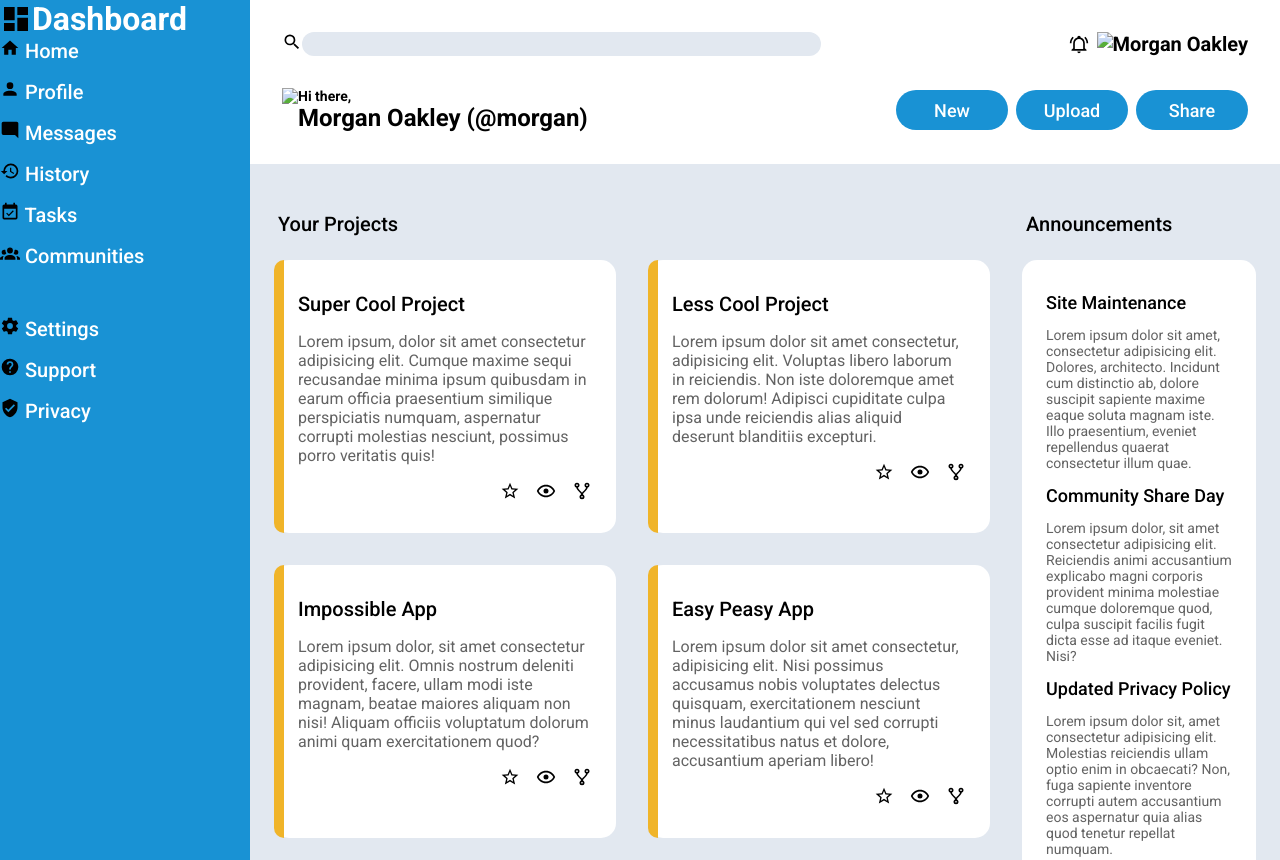
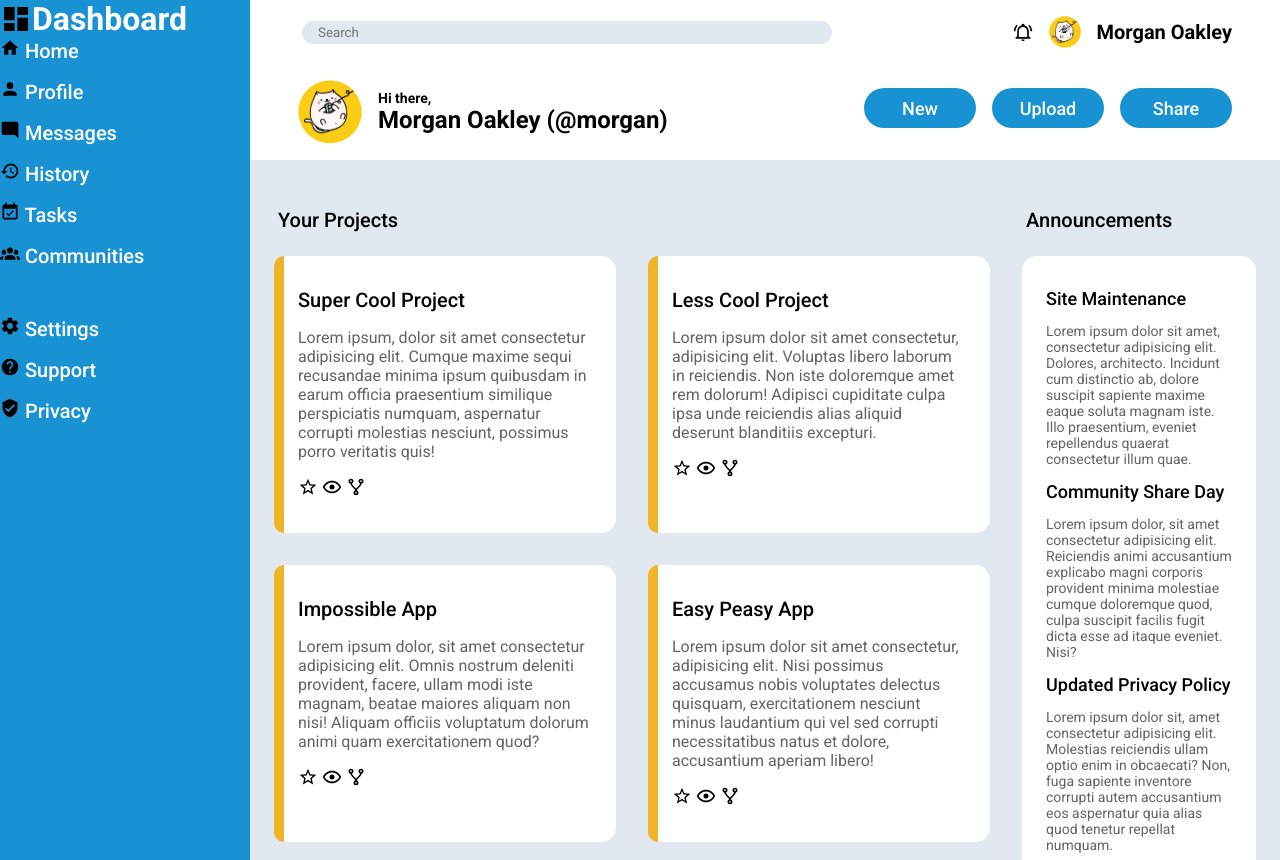
Before and after one commit to c-auri/top-dashboard, a website built with Parcel: page src/index.html in a window 1280 px wide. Shown: the top 860 px of the page. Built offline with nearby package versions, Linux system fonts and the light colour scheme.

Commit message:
Style secondary-header

```diff
--- a/src/index.html
+++ b/src/index.html
@@ -87,34 +87,29 @@
 
     <header class="secondary-header">
 
-        <div>
+        <form action="" class="secondary-header__search">
+            <label for="search-bar"><img src="svg/magnify.svg" alt="Search" class="icon"></label>
+            <input type="text" name="search" id="search-bar" class="secondary-header__search-bar" placeholder="Search">
+        </form>
 
-            <form action="" class="search">
-                <label for="search"><img src="svg/magnify.svg" alt="Search" class="icon icon--small"></label>
-                <input type="text" name="search" id="search-bar">
-            </form>
-
+        <div class="secondary-header__controls">
             <img src="svg/bell-ring-outline.svg" alt="Notifications" class="icon icon--small">
-
             <a href="#" class="user">
-                <img src="#" class="icon">
-                <span class="fs-600 fw-600">Morgan&nbsp;Oakley</span>
+                <img src="./img/oakley.png" class="avatar">
+                <span class="user__name fs-600 fw-600">Morgan&nbsp;Oakley</span>
             </a>
-
         </div>
 
-        <div>
+        <a href="#" class="secondary-header__greeting">
+            <img src="./img/oakley.png" class="avatar avatar--large">
+            <span class="fs-300 fw-600">Hi there,</span>
+            <span class="fs-700 fw-600"><span class="user__name">Morgan&nbsp;Oakley</span><span class="user__handle user__handle--brackets">morgan</span></span>
+        </a>
 
-            <a href="#" class="user user--large">
-                <img src="#" class="icon icon--large">
-                <span class="fs-300 fw-600">Hi there,</span>
-                <span class="fs-700 fw-600"><span class="user__name">Morgan&nbsp;Oakley</span><span class="user__handle user__handle--brackets">morgan</span></span>
-            </a>
-
+        <div class="secondary-header__buttons">
             <button class="secondary-header__button">New</button>
             <button class="secondary-header__button">Upload</button>
             <button class="secondary-header__button">Share</button>
-
         </div>
 
     </header>
--- a/src/scss/components.scss
+++ b/src/scss/components.scss
@@ -36,15 +36,20 @@ button {
     }
 }
 
-#search-bar {
-    margin-right: 15rem;
+.secondary-header {
+    label {
+        cursor: pointer;
+    }
+
+    &__search-bar {
         padding: .25rem 1rem;
         border: 0;
         border-radius: 15px;
-    flex: 1;
+        color: var(--clr-dark-gray);
         background-color: var(--clr-light-gray);
 
         &:focus {
             outline: none;
         }
     }
+}
--- a/src/scss/layout.scss
+++ b/src/scss/layout.scss
@@ -13,11 +13,7 @@ main,
 
 .primary-header,
 .primary-header__heading,
-.primary-nav__group,
-.secondary-header > div,
-.search,
-.user,
-.project__buttons {
+.primary-nav__group {
     display: flex;
 }
 
@@ -41,32 +37,76 @@ main,
 }
 
 .secondary-header {
-    padding: 1rem 2rem;
+    padding: 1rem clamp(1rem, 5vw, 3rem);
+    display: grid;
+    grid-template-columns: 1fr auto;
+    align-items: center;
+    gap: 2rem;
 
-    > div {
-        padding: 1rem 0;
-        gap: .5rem;
+    &__search {
+        display: flex;
+        gap: .25rem;
+
+        label {
+            padding-top: .1rem;
+            display: flex;
             align-items: center;
         }
     }
 
-.search {
+    &__search-bar {
+        margin-right: clamp(1rem, 5vw, 3rem);
         flex: 1;
     }
 
+    &__controls {
+        display: flex;
+        justify-content: flex-end;
+        align-items: center;
+        gap: 1rem;
+
         .user {
-    &--small {
+            display: flex;
+            align-items: center;
+            gap: 1rem;
+        }
+
+        .user__name {
             display: none;
         }
+    }
+
+    &__greeting {
+        grid-column: span 2;
+        display: grid;
+        grid-template-columns: auto 1fr;
+        align-items: end;
+        gap: 0 1rem;
+
+        > .avatar {
+            grid-row: span 2;
+        }
+
+        span:last-child {
+            align-self: start;
+        }
+    }
+
+    &__buttons {
+        margin-bottom: .5rem;
+        grid-column: span 2;
+        display: flex;
+        justify-content: center;
+        gap: 1rem;
+    }
+}
+
+.avatar {
+    width: 2rem;
+    aspect-ratio: 1;
 
     &--large {
-        margin-right: auto;
-
-        > .icon,
-        > .user__greeting,
-        .user__handle {
-            display: none;
-        }
+        width: 4rem;
     }
 }
 
@@ -125,24 +165,13 @@ main {
 }
 
 @media (min-width: 600px) {
-    .user {
-        &--small {
+    .secondary-header {
+        &__controls .user__name {
             display: initial;
         }
 
-        &--large {
-            display: grid;
-            grid-template-columns: auto 1fr;
-
-            > .icon,
-            > .user__greeting,
-            .user__handle {
-                display: initial;
-            }
-
-            > .icon {
-                grid-row: span 2;
-            }
+        &__buttons {
+            justify-content: flex-end;
         }
     }
 }
@@ -150,6 +179,17 @@ main {
 @media (min-width: 800px) {
     main {
         grid-template-columns: 1fr 250px;
+    }
+
+    .secondary-header {
+        &__search-bar {
+            margin-right: 0;
+        }
+
+        &__greeting,
+        &__buttons {
+            grid-column: span 1;
+        }
     }
 }
 
```
Also changed, not shown: src/img/oakley.png (added). Lines whose indentation alone changed are shown as unchanged.
